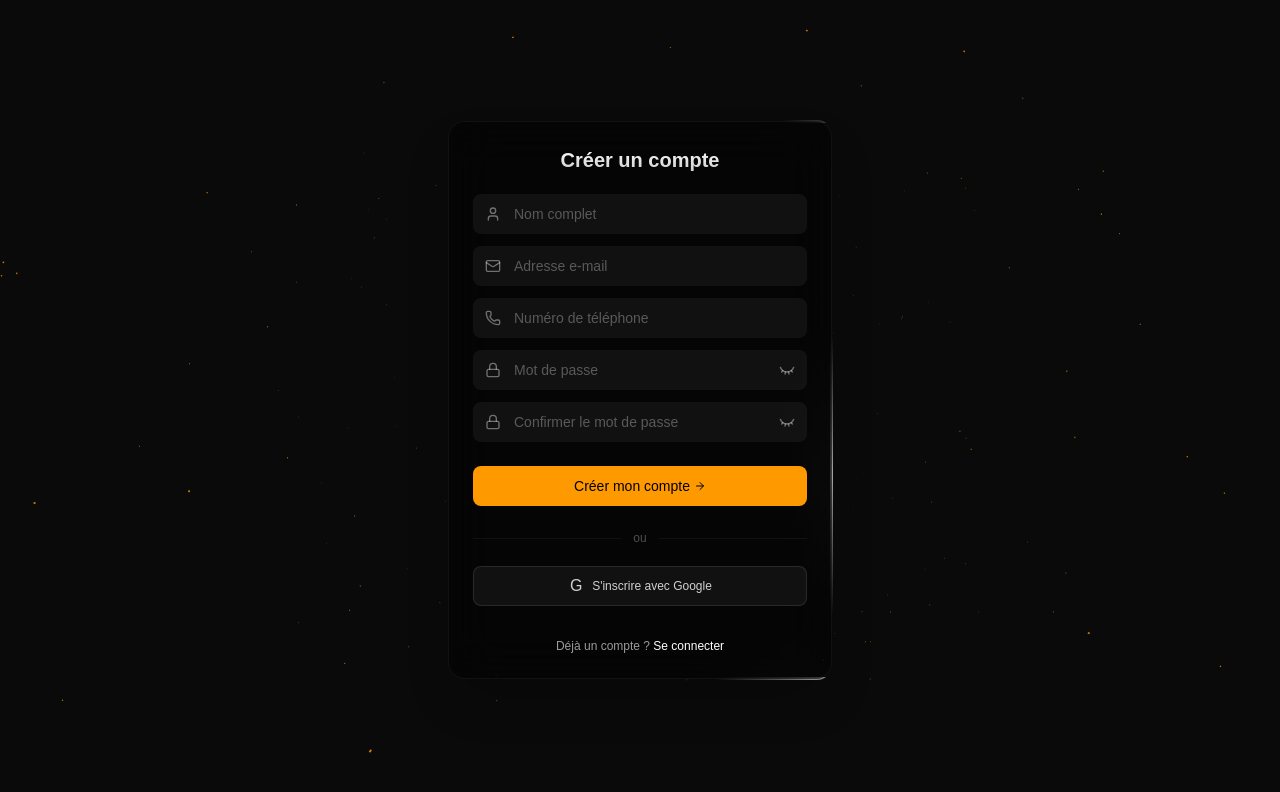
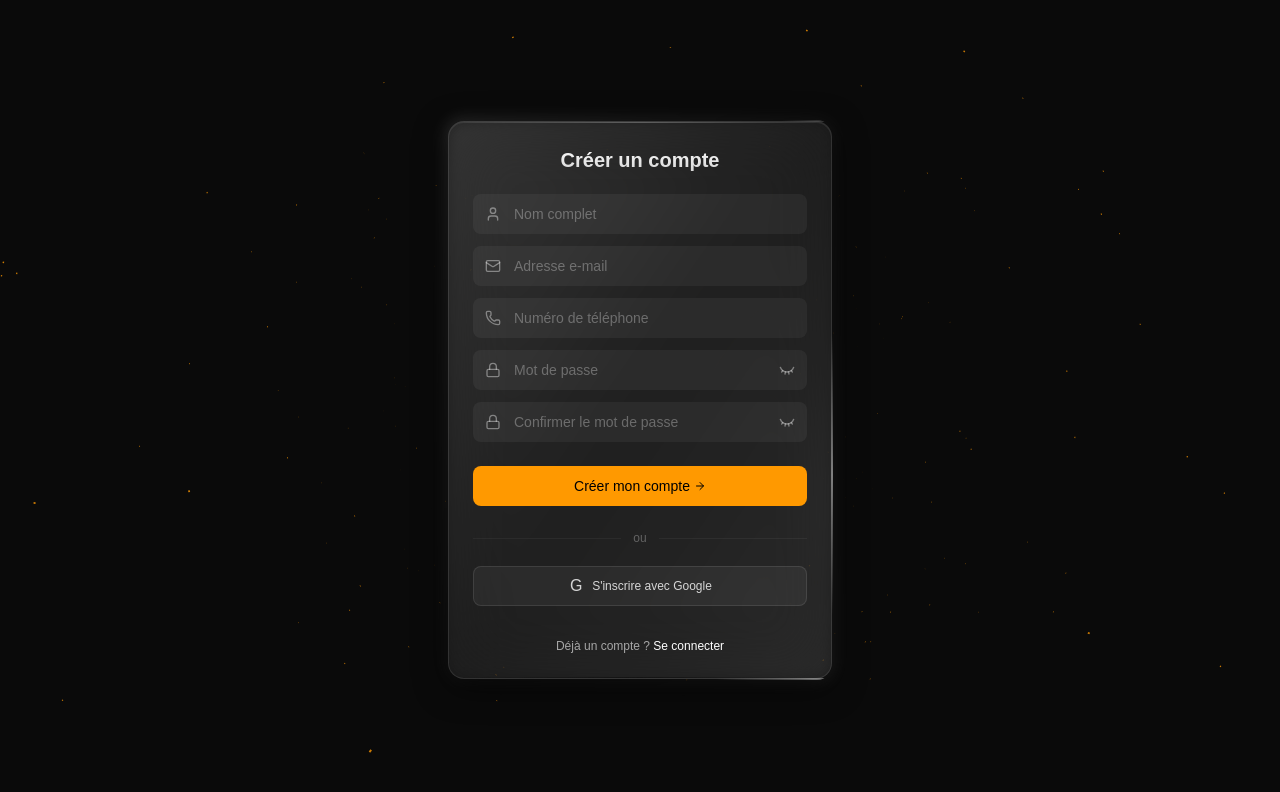
Before and after one commit to nxtex/nextjs-playground, a Next.js app: page /signup in a window 1280 px wide. Shown: the top 792 px of the page. Built offline with nearby package versions, Linux system fonts and the light colour scheme.

Commit message:
feat: enhance glassy blur effect on login and signup cards

```diff
--- a/app/login/page.tsx
+++ b/app/login/page.tsx
@@ -71,16 +71,20 @@ export default function LoginPage() {
           onMouseLeave={handleMouseLeave}
         >
           <div className="relative group">
+            {/* Outer glow ring */}
+            <div className="absolute -inset-[2px] rounded-2xl bg-gradient-to-br from-white/15 via-white/5 to-white/10 blur-sm" />
+
+            {/* Traveling light beams */}
             <div className="absolute -inset-[1px] rounded-2xl overflow-hidden">
               {(['top','right','bottom','left'] as const).map((side, i) => (
                 <motion.div
                   key={side}
                   className={cn(
                     "absolute bg-gradient-to-r from-transparent via-white to-transparent opacity-70",
-                    side === 'top' && "top-0 left-0 h-[3px] w-[50%]",
-                    side === 'right' && "top-0 right-0 h-[50%] w-[3px] bg-gradient-to-b",
-                    side === 'bottom' && "bottom-0 right-0 h-[3px] w-[50%]",
-                    side === 'left' && "bottom-0 left-0 h-[50%] w-[3px] bg-gradient-to-b"
+                    side === 'top' && "top-0 left-0 h-[2px] w-[50%]",
+                    side === 'right' && "top-0 right-0 h-[50%] w-[2px] bg-gradient-to-b",
+                    side === 'bottom' && "bottom-0 right-0 h-[2px] w-[50%]",
+                    side === 'left' && "bottom-0 left-0 h-[50%] w-[2px] bg-gradient-to-b"
                   )}
                   animate={{
                     [side === 'top' ? 'left' : side === 'right' ? 'top' : side === 'bottom' ? 'right' : 'bottom']: ["-50%", "100%"],
@@ -91,8 +95,21 @@ export default function LoginPage() {
               ))}
             </div>
 
-            <div className="relative bg-black/50 backdrop-blur-xl rounded-2xl p-6 border border-white/[0.05] shadow-2xl overflow-hidden">
-              <div className="absolute inset-0 opacity-[0.03]" style={{ backgroundImage: `linear-gradient(135deg, white 0.5px, transparent 0.5px), linear-gradient(45deg, white 0.5px, transparent 0.5px)`, backgroundSize: '30px 30px' }} />
+            {/* Glass card */}
+            <div
+              className="relative rounded-2xl p-6 shadow-2xl overflow-hidden"
+              style={{
+                background: 'rgba(255, 255, 255, 0.04)',
+                backdropFilter: 'blur(32px) saturate(180%)',
+                WebkitBackdropFilter: 'blur(32px) saturate(180%)',
+                border: '1px solid rgba(255, 255, 255, 0.10)',
+                boxShadow: '0 8px 32px rgba(0,0,0,0.6), inset 0 1px 0 rgba(255,255,255,0.08)',
+              }}
+            >
+              {/* Inner top highlight */}
+              <div className="absolute top-0 left-0 right-0 h-px bg-gradient-to-r from-transparent via-white/20 to-transparent" />
+              {/* Inner bottom shadow */}
+              <div className="absolute bottom-0 left-0 right-0 h-px bg-gradient-to-r from-transparent via-black/40 to-transparent" />
 
               <div className="text-center space-y-1 mb-5">
                 <motion.h1 initial={{ opacity: 0, y: 10 }} animate={{ opacity: 1, y: 0 }} transition={{ delay: 0.2 }} className="text-xl font-bold bg-clip-text text-transparent bg-gradient-to-b from-white to-white/80">
--- a/app/signup/page.tsx
+++ b/app/signup/page.tsx
@@ -74,16 +74,20 @@ export default function SignupPage() {
           onMouseLeave={handleMouseLeave}
         >
           <div className="relative group">
+            {/* Outer glow ring */}
+            <div className="absolute -inset-[2px] rounded-2xl bg-gradient-to-br from-white/15 via-white/5 to-white/10 blur-sm" />
+
+            {/* Traveling light beams */}
             <div className="absolute -inset-[1px] rounded-2xl overflow-hidden">
               {(['top','right','bottom','left'] as const).map((side, i) => (
                 <motion.div
                   key={side}
                   className={cn(
                     "absolute bg-gradient-to-r from-transparent via-white to-transparent opacity-70",
-                    side === 'top' && "top-0 left-0 h-[3px] w-[50%]",
-                    side === 'right' && "top-0 right-0 h-[50%] w-[3px] bg-gradient-to-b",
-                    side === 'bottom' && "bottom-0 right-0 h-[3px] w-[50%]",
-                    side === 'left' && "bottom-0 left-0 h-[50%] w-[3px] bg-gradient-to-b"
+                    side === 'top' && "top-0 left-0 h-[2px] w-[50%]",
+                    side === 'right' && "top-0 right-0 h-[50%] w-[2px] bg-gradient-to-b",
+                    side === 'bottom' && "bottom-0 right-0 h-[2px] w-[50%]",
+                    side === 'left' && "bottom-0 left-0 h-[50%] w-[2px] bg-gradient-to-b"
                   )}
                   animate={{
                     [side === 'top' ? 'left' : side === 'right' ? 'top' : side === 'bottom' ? 'right' : 'bottom']: ["-50%", "100%"],
@@ -94,8 +98,21 @@ export default function SignupPage() {
               ))}
             </div>
 
-            <div className="relative bg-black/50 backdrop-blur-xl rounded-2xl p-6 border border-white/[0.05] shadow-2xl overflow-hidden">
-              <div className="absolute inset-0 opacity-[0.03]" style={{ backgroundImage: `linear-gradient(135deg, white 0.5px, transparent 0.5px), linear-gradient(45deg, white 0.5px, transparent 0.5px)`, backgroundSize: '30px 30px' }} />
+            {/* Glass card */}
+            <div
+              className="relative rounded-2xl p-6 shadow-2xl overflow-hidden"
+              style={{
+                background: 'rgba(255, 255, 255, 0.04)',
+                backdropFilter: 'blur(32px) saturate(180%)',
+                WebkitBackdropFilter: 'blur(32px) saturate(180%)',
+                border: '1px solid rgba(255, 255, 255, 0.10)',
+                boxShadow: '0 8px 32px rgba(0,0,0,0.6), inset 0 1px 0 rgba(255,255,255,0.08)',
+              }}
+            >
+              {/* Inner top highlight */}
+              <div className="absolute top-0 left-0 right-0 h-px bg-gradient-to-r from-transparent via-white/20 to-transparent" />
+              {/* Inner bottom shadow */}
+              <div className="absolute bottom-0 left-0 right-0 h-px bg-gradient-to-r from-transparent via-black/40 to-transparent" />
 
               <div className="text-center space-y-1 mb-5">
                 <motion.h1 initial={{ opacity: 0, y: 10 }} animate={{ opacity: 1, y: 0 }} transition={{ delay: 0.2 }} className="text-xl font-bold bg-clip-text text-transparent bg-gradient-to-b from-white to-white/80">
```
